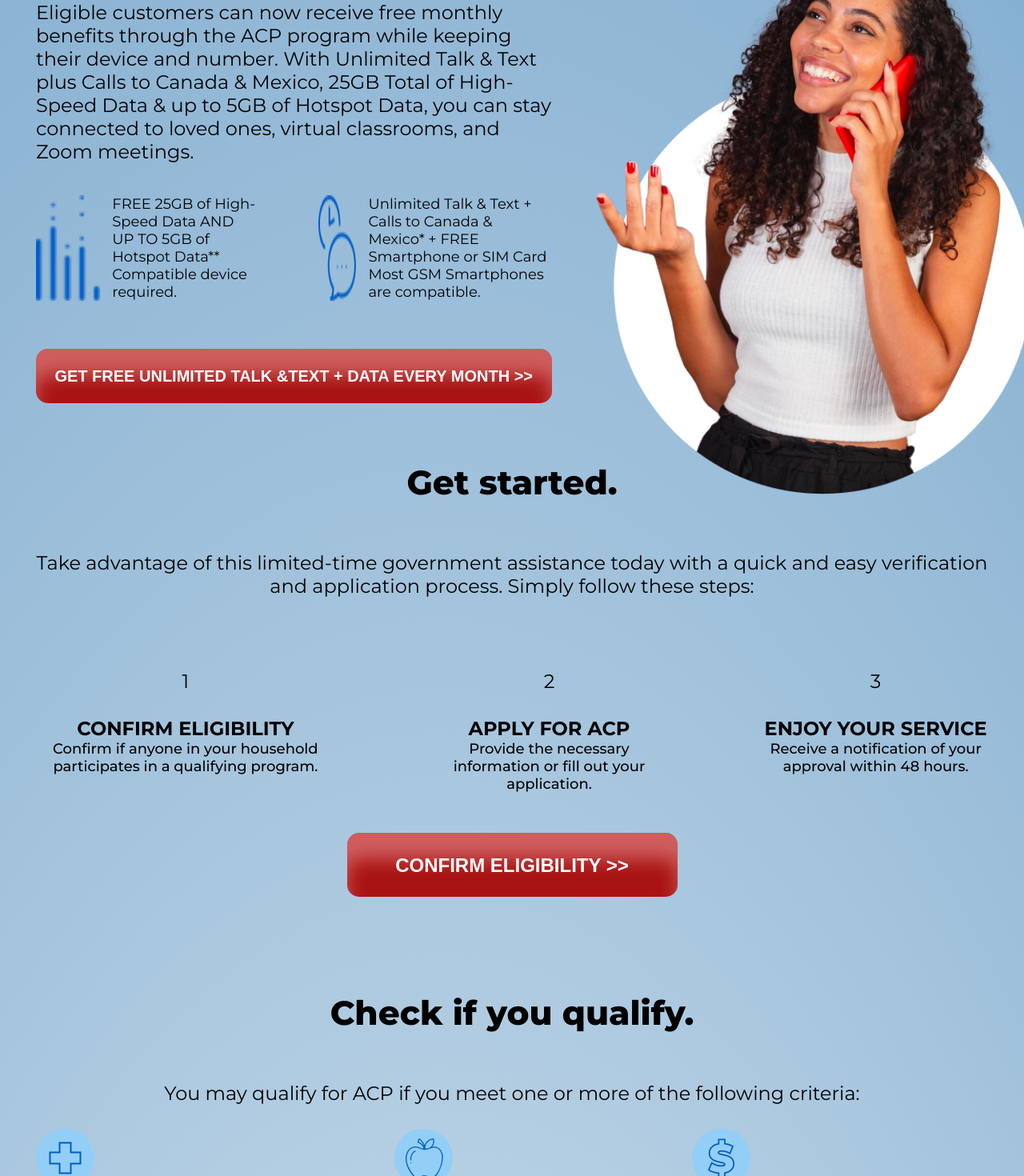
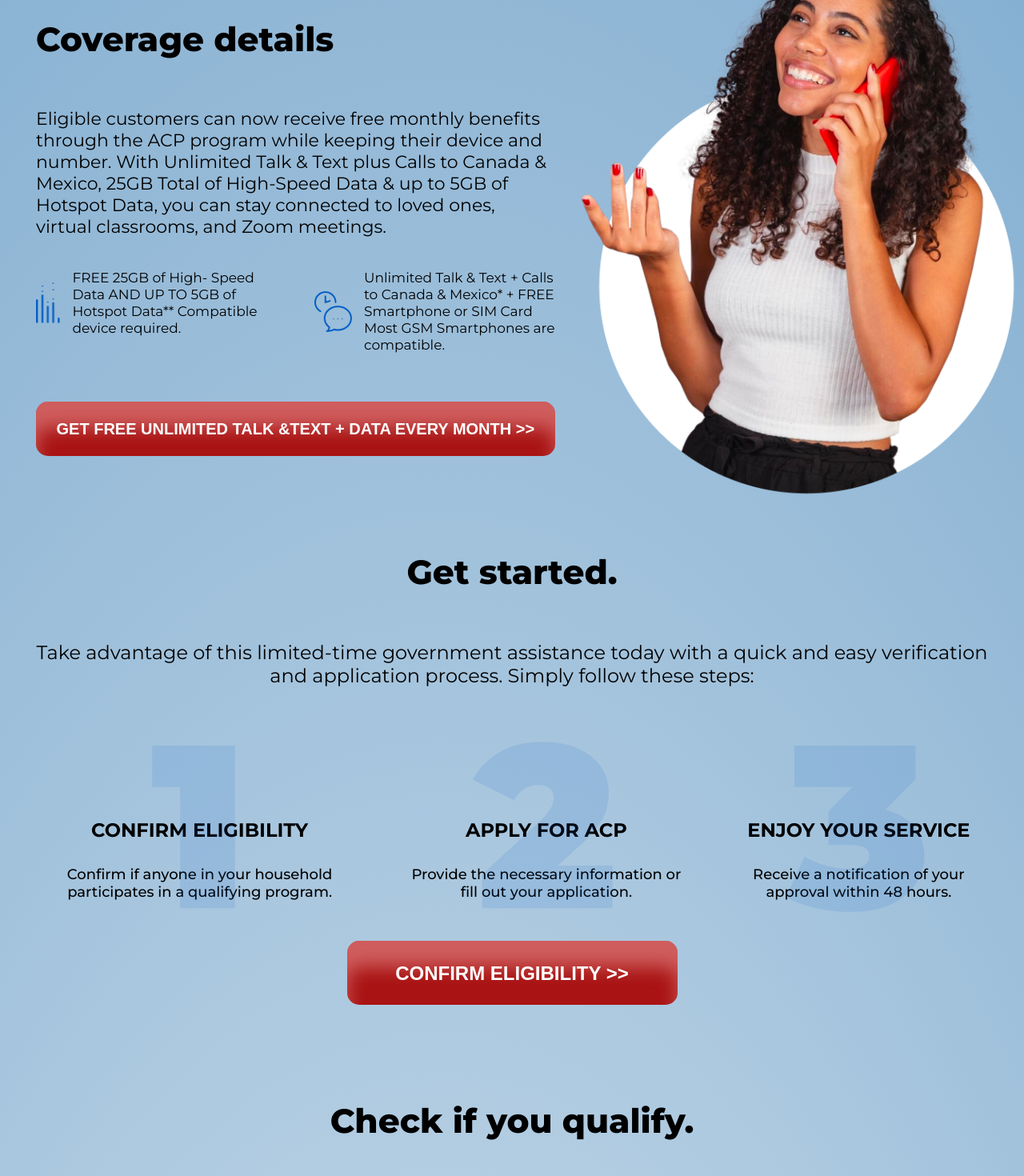
Before and after one commit to vadimhloba/vue-practice, a Nuxt app: page / in a window 1280 px wide. Shown: the part 1260-2730 px from the top of the page at 80% size. Built offline with nearby package versions, Linux system fonts and the light colour scheme.

Commit message:
added some styles

```diff
--- a/pages/index.vue
+++ b/pages/index.vue
@@ -76,19 +76,25 @@
 						Simply follow these steps:</h2>
 					<div class="point">
 						<div class="row-one">
-							<h2 class="bg-number">1</h2>
-							<h1>CONFIRM ELIGIBILITY</h1>
+							<div class="wrapper">
+								<h1 class="bg-number">1</h1>
+								<h2>CONFIRM ELIGIBILITY</h2>
 								<p>Confirm if anyone in your household participates in a qualifying program.</p>
 							</div>
+						</div>
 						<div class="row-two">
-							<h2 class="bg-number">2</h2>
-							<h1>APPLY FOR ACP</h1>
+							<div class="wrapper">
+								<h1 class="bg-number">2</h1>
+								<h2>APPLY FOR ACP</h2>
 								<p>Provide the necessary information or fill out your application.</p>
 							</div>
+						</div>
 						<div class="row-three">
-							<h2 class="bg-number">3</h2>
-							<h1>ENJOY YOUR SERVICE</h1>
+							<div class="wrapper">
+								<h1 class="bg-number">3</h1>
+								<h2>ENJOY YOUR SERVICE</h2>
 								<p>Receive a notification of your approval within 48 hours.</p>
+							</div>
 						</div>
 					</div>
 					<button>CONFIRM ELIGIBILITY >></button>
@@ -104,21 +110,27 @@
 						or more of the following criteria:</h2>
 					<div class="point">
 						<div class="row-one">
+							<div class="wrapper">
 								<img src="img/cross-pic.png" class="cross-pic">
 								<h1>GOVERNMENT ASSISTANCE</h1>
 								<p>You participate in certain assistance programs
 									such as SNAP, Medicaid, or LifeLine.</p>
 							</div>
+						</div>
 						<div class="row-two">
+							<div class="wrapper">
 								<img src="img/apple-pic.png" class="apple-pic">
 								<h1>RECEIVED A PELL GRANT</h1>
 								<p>You received a Federal Pell Grant during the current award year.</p>
 							</div>
+						</div>
 						<div class="row-three">
+							<div class="wrapper">
 								<img src="img/dollar-pic.png" class="dollar-pic">
 								<h1>LUNCH PROGRAMS</h1>
 								<p>You received approval for benefits under the free
 									and reduced-price school lunch program.</p>
+							</div>
 						</div>
 					</div>
 					<button>CHECK ELIGIBILITY >></button>
@@ -169,12 +181,12 @@
 		<footer>
 			<div class="container">
 				<div class="column">
-					<p>Video typically streams at DVD quality.
+					<p>Video typically streams at DVD quality.<br>
 						*Dial up to 15 unique landline and mobile numbers
 						(in select destinations only, which are subject to change at any time)
-						each 30-day cycle. Calls must originate from the US or Puerto Rico;
-						no international roaming allowed. **Your Hotspot or BYOP service
-						can only be activated where Service is available, offered, and supported.
+						each 30-day cycle. Calls must <br> originate from the US or Puerto Rico;
+						no international roaming allowed. <br> **Your Hotspot or BYOP service
+						can only be activated where Service is available, offered, and supported. <br>
 						Unused balance will not carry over from month to month. A month equals 30 days.</p>
 				</div>
 			</div>
@@ -324,8 +336,7 @@
 					margin-bottom: 0;
 				}
 				li::marker {
-						font-size: 12px;
-						margin: auto 0;
+					font-size: 22px;
 				}
 			}
 			button {
@@ -334,6 +345,8 @@
 				margin: 46px 0 30px;
 			}
 			p {
+				max-width: 524px;
+				width: 100%;
 				font-weight: 400;
 				font-size: 18px;
 				line-height: 22px;
@@ -346,7 +359,7 @@
 				position: absolute;
 				top: 0;
 				left: 0;
-				transform: translate(12%, -39%);
+				transform: translate(15%, -45%);
 			}
 		}
 	}
@@ -354,14 +367,14 @@
 
 	/* cov-details START */
 	.cov-details {
-		padding: 67px 0 74px;
+		padding: 179px 0 120px;
 		.container {
 			display: flex;
 			justify-content: center;
 			align-items: center;
 		}
 		.col-one {
-			width: 703px;
+			width: 713px;
 			h1 {
 				font-weight: 800;
 				font-size: 42px;
@@ -369,34 +382,40 @@
 			}
 			h2 {
 				font-weight: 400;
-				font-size: 24px;
-				line-height: 29px;
+				font-size: 22px;
+				line-height: 27px;
 				margin: 60px 0 40px;
 			}
 			.point {
 				display: flex;
-				.row-one {
-					display: flex;
-					margin-right: 77px;
+				align-items: start;
 				p {
 						max-width: 257px;
 						width: 100%;
 						font-weight: 400;
-						font-size: 18px;
-						line-height: 22px;
+						font-size: 17px;
+						line-height: 21px;
 						margin-left: 15px;
 					}
+					.data-pic {
+						max-width: 30.48px;
+						width: 100%;
+						height: 51px;
+					}
+					.talk-pic {
+						max-width: 46.92px;
+						width: 100%;
+						height: 51px;
+					}
+				.row-one {
+					align-items: center;
+					display: flex;
+					margin-right: 63px;
+
 				}
 				.row-two {
+					align-items: center;
 					display: flex;
-					p {
-						max-width: 257px;
-						width: 100%;
-						font-weight: 400;
-						font-size: 18px;
-						line-height: 22px;
-						margin-left: 15px;
-					}
 				}
 			}
 			button {
@@ -414,7 +433,7 @@
 				position: absolute;
 				top: 0;
 				left: 0;
-				transform: translate(10%, -40%);
+				transform: translate(6%, -54%);
 			}
 		}
 	}
@@ -437,11 +456,31 @@
 			font-weight: 400;
 			font-size: 24px;
 			line-height: 29px;
-			margin: 60px 0 30px;
+			margin: 60px 0 0 0;
 		}
 		.point {
 			display: flex;
 			h1 {
+				position: absolute;
+				top: -50%;
+				left: 50%;
+				transform: translate(-50%, -33%);
+				margin: 0 auto;
+				color: rgba(0, 93, 196, 0.11);
+				font-weight: 900;
+				font-size: 290.244px;
+				line-height: 354px;
+			}
+			.wrapper {
+				position: relative;
+			}
+			.row-one, .row-two {
+				.wrapper {
+					margin-right: 60px;
+				}
+			}
+			h2 {
+				margin: 164px 0 30px;
 				font-weight: 700;
 				font-size: 24px;
 				line-height: 29px;
@@ -450,15 +489,6 @@
 				font-weight: 500;
 				font-size: 18px;
 				line-height: 22px;
-			}
-			.row-one {
-				margin-right: 112px;
-			}
-			.row-two {
-				margin-right: 112px;
-			}
-			.rwo-three {
-				background-image: url(#);
 			}
 		}
 		button {
@@ -482,14 +512,22 @@
 			line-height: 51px;
 		}
 		h2 {
+			display: block;
+			max-width: 541px;
+			width: 100%;
+			margin: 60px auto 30px;
 			font-weight: 400;
 			font-size: 24px;
 			line-height: 29px;
-			margin: 60px 0 30px;
 		}
 		.point {
-			display: flex;
+			display: grid;
+			grid-template-columns: repeat(3, 1fr);
+			grid-column-gap: 75px;
+			align-items: center;
 			img {
+				margin-left: auto;
+				margin-right: auto;
 				margin-bottom: 8px;
 			}
 			h1 {
@@ -504,13 +542,18 @@
 				line-height: 22px;
 			}
 			.row-one {
-				margin-right: 112px;
+				p {
+					max-width: 334px;
+					width: 100%;
+					margin: 0 auto;
+				}
 			}
 			.row-two {
-				margin-right: 112px;
+				p {
+					max-width: 266px;
+					width: 100%;
+					margin: 0 auto;
 				}
-			.rwo-three {
-				background-image: url(#);
 			}
 		}
 		button {
@@ -554,13 +597,16 @@
 				}
 				ul {
 					font-weight: 700;
-					font-size: 24px;
-					line-height: 29px;
+					font-size: 22px;
+					line-height: 27px;
 					li {
+						list-style: url();
 						margin-bottom: 30px;
 					}
 				}
 				p {
+					max-width: 404px;
+					width: 100%;
 					font-weight: 500;
 					font-size: 18px;
 					line-height: 22px;
@@ -593,7 +639,7 @@
 		}
 		p {
 			font-weight: 600;
-			font-size: 16px;
+			font-size: 15px;
 			line-height: 135.9%;
 			color: #FFFFFF;
 		}
```
Also changed, not shown: static/img/minus.png (added), static/img/plus.png (added). Lines whose indentation alone changed are shown as unchanged.
